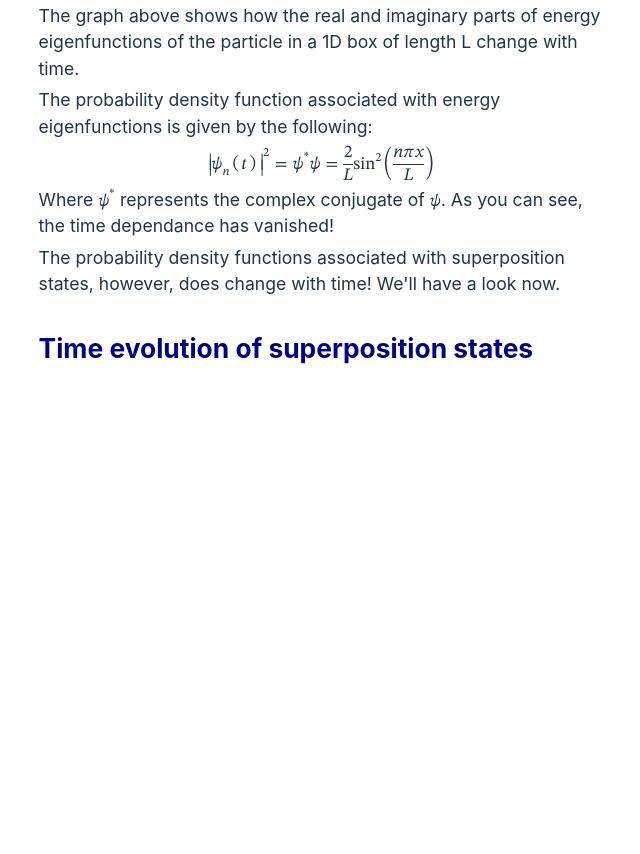
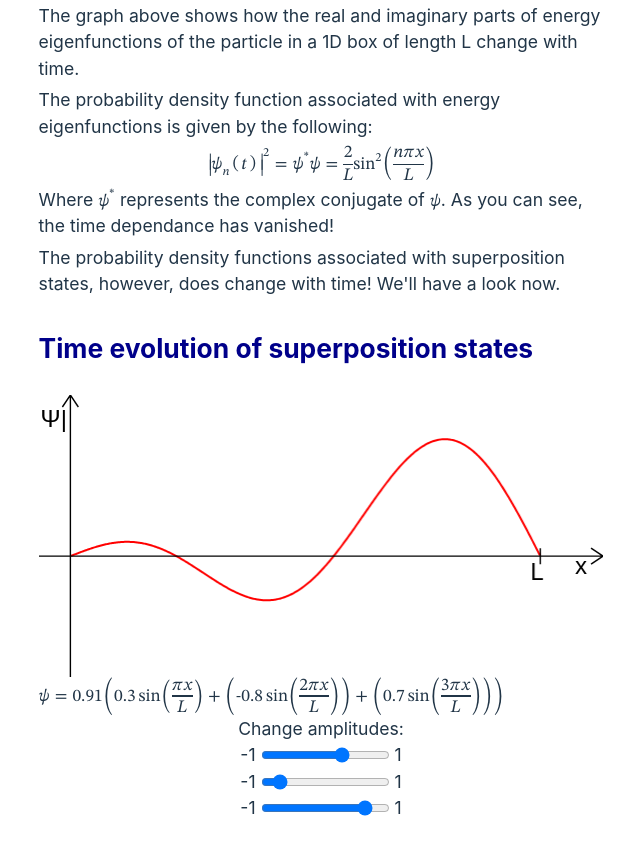
Before and after one commit to alex-kings/physics-blog, a website built with Vite: page posts/time-dependance-well-1d/index.html in a window 1280 px wide. Shown: the part 1071-1925 px from the top of the page, without its empty margins (319-959 px from the left). Before the commit the page ends 1510 px from the top, so only its background shows below. Built offline with nearby package versions, Linux system fonts and the light colour scheme.

Commit message:
Start plot 2.

```diff
--- a/posts/time-dependance-well-1d/index.html
+++ b/posts/time-dependance-well-1d/index.html
@@ -78,9 +78,33 @@
       </p>
       <h2>Time evolution of superposition states</h2>
       <a id="superpositions" class="anchor"></a>
-      <p>
-
-      </p>
+      <div class="graph-container">
+        <div id="plot2" class="graph"></div>
+        <div id="expression-container" class="expression-container">
+          <math id="graph-expression" class="graph-expression" display="block" style="display:block math;"><mrow><mi>ψ</mi><mo>=</mo><mn id="aTot"></mn><mrow><mo fence="true" form="prefix">(</mo><mn id="a1"></mn><mspace width="0.1667em"></mspace><mtext>sin</mtext><mrow><mo fence="true" form="prefix">(</mo><mfrac><mrow><mi>π</mi><mi>x</mi></mrow><mi>L</mi></mfrac><mo fence="true" form="postfix">)</mo></mrow><mo>+</mo><mrow><mo fence="true" form="prefix">(</mo><mn id="a2"></mn><mspace width="0.1667em"></mspace><mtext>sin</mtext><mrow><mo fence="true" form="prefix">(</mo><mfrac><mrow><mn>2</mn><mi>π</mi><mi>x</mi></mrow><mi>L</mi></mfrac><mo fence="true" form="postfix">)</mo></mrow><mo fence="true" form="postfix">)</mo></mrow><mo>+</mo><mrow><mo fence="true" form="prefix">(</mo><mn id="a3"></mn><mspace width="0.1667em"></mspace><mtext>sin</mtext><mrow><mo fence="true" form="prefix">(</mo><mfrac><mrow><mn>3</mn><mi>π</mi><mi>x</mi></mrow><mi>L</mi></mfrac><mo fence="true" form="postfix">)</mo></mrow><mo fence="true" form="postfix">)</mo></mrow><mo fence="true" form="postfix">)</mo></mrow></mrow></math>
+          <div id="invalid-expression" style="text-align: center;display: none;color: red; padding:10px 0;">Invalid expression</div>
+        </div>
+        <div class="slider-container">
+          <label>Change amplitudes:</label>
+          <div class="slider-col">
+            <div class="slider-container-line">
+              <label>-1</label>
+              <input class="slider" id="sliderA1" type="range" min="-1" max="1" step="0.1" value="0.3">
+              <label>1</label>
+            </div>
+            <div class="slider-container-line">
+              <label>-1</label>
+              <input class="slider" id="sliderA2" type="range" min="-1" max="1" step="0.1" value="-0.8">
+              <label>1</label>
+            </div>
+            <div class="slider-container-line">
+              <label>-1</label>
+              <input class="slider" id="sliderA3" type="range" min="-1" max="1" step="0.1" value="0.7">
+              <label>1</label>
+            </div>
+          </div>
+        </div>
+      </div>
 
       <script type="module" src="well-plots.js"></script>
     </div>
--- a/posts/time-dependance-well-1d/well-plots.js
+++ b/posts/time-dependance-well-1d/well-plots.js
@@ -32,3 +32,92 @@ graph.animate();
 sliderN.oninput = ()=>{
     nLabel.innerText = sliderN.value;
 }
+
+/**
+ * Plot 2
+ */
+
+const graph2 = new Graph1D("plot2");
+graph2.setLabelX("x");
+graph2.setLabelY("|Ψ|", -18);
+const sliderA1 = document.getElementById("sliderA1")
+const sliderA2 = document.getElementById("sliderA2")
+const sliderA3 = document.getElementById("sliderA3")
+graph2.setLimits(-0.2, 3.4, -1.5, 2);
+graph2.setSteps(600);
+let n1 = 1;
+let n2 = 2;
+let n3 = 3;
+let a = 3;
+graph2.addFunc(new Function((x)=>{
+    let a1 = parseFloat(sliderA1.value);
+    let a2 = parseFloat(sliderA2.value);
+    let a3 = parseFloat(sliderA3.value);
+    let A = 1/Math.sqrt(a1**2 + a2**2 + a3**2);
+    if(x < 0 || x > a) return null;
+    return A*(a1*Math.sin(n1*Math.PI*x/a) + a2*Math.sin(n2*Math.PI*x/a) + a3*Math.sin(n3*Math.PI*x/a))
+}))
+graph2.setIndicators([new Indicator(a, "L")],[])
+// Animate the plot
+graph2.animate();
+
+
+const aTot = document.getElementById("aTot");
+const a1 = document.getElementById("a1");
+const a2 = document.getElementById("a2");
+const a3 = document.getElementById("a3");
+const graphExpr = document.getElementById("graph-expression");
+const invalidExpr = document.getElementById("invalid-expression");
+
+// Set the normalizes amplitude
+function setAtot() {
+    if(sliderA1.value === "0" && sliderA2.value === "0" && sliderA3.value === "0"){
+        invalidExpr.style.display = "block";
+        graphExpr.style.display = "none";
+    }
+    else {
+        invalidExpr.style.display = "none";
+        graphExpr.style.display = "block";
+    }
+    let s = Math.sqrt(parseFloat(sliderA1.value)**2 + parseFloat(sliderA2.value)**2 + parseFloat(sliderA3.value)**2);
+    s = 1/s;
+    aTot.innerHTML = Number(s).toFixed(2);
+}
+function setA1() {
+    let amplitude = sliderA1.value;
+    if(amplitude === "1") amplitude = "";
+    else if(amplitude === "-1") amplitude = "-";
+    a1.innerHTML = amplitude;
+}
+function setA2() {
+    let amplitude = sliderA2.value;
+    if(amplitude === "1") amplitude = "";
+    else if(amplitude === "-1") amplitude = "-";
+    a2.innerHTML = amplitude;
+}
+function setA3() {
+    let amplitude = sliderA3.value;
+    if(amplitude === "1") amplitude = "";
+    else if(amplitude === "-1") amplitude = "-";
+    a3.innerHTML = amplitude;
+}
+
+// Initialise values
+setA1();
+setA2();
+setA3();
+setAtot();
+
+// Initialise formula
+sliderA1.oninput = ()=>{
+    setA1();
+    setAtot();
+}
+sliderA2.oninput = ()=>{
+    setA2();
+    setAtot();
+}
+sliderA3.oninput = ()=>{
+    setA3();
+    setAtot();
+}
```
